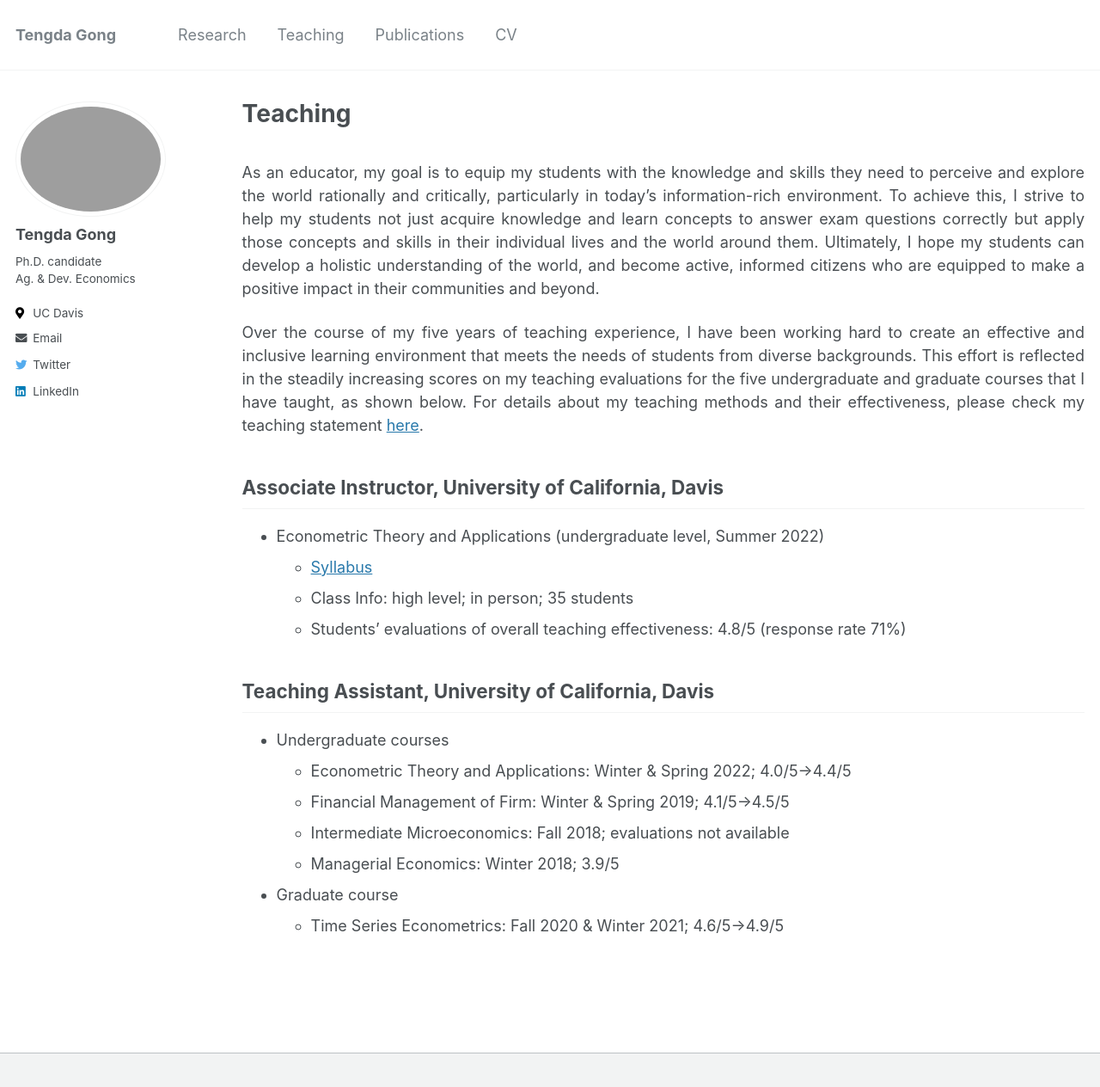
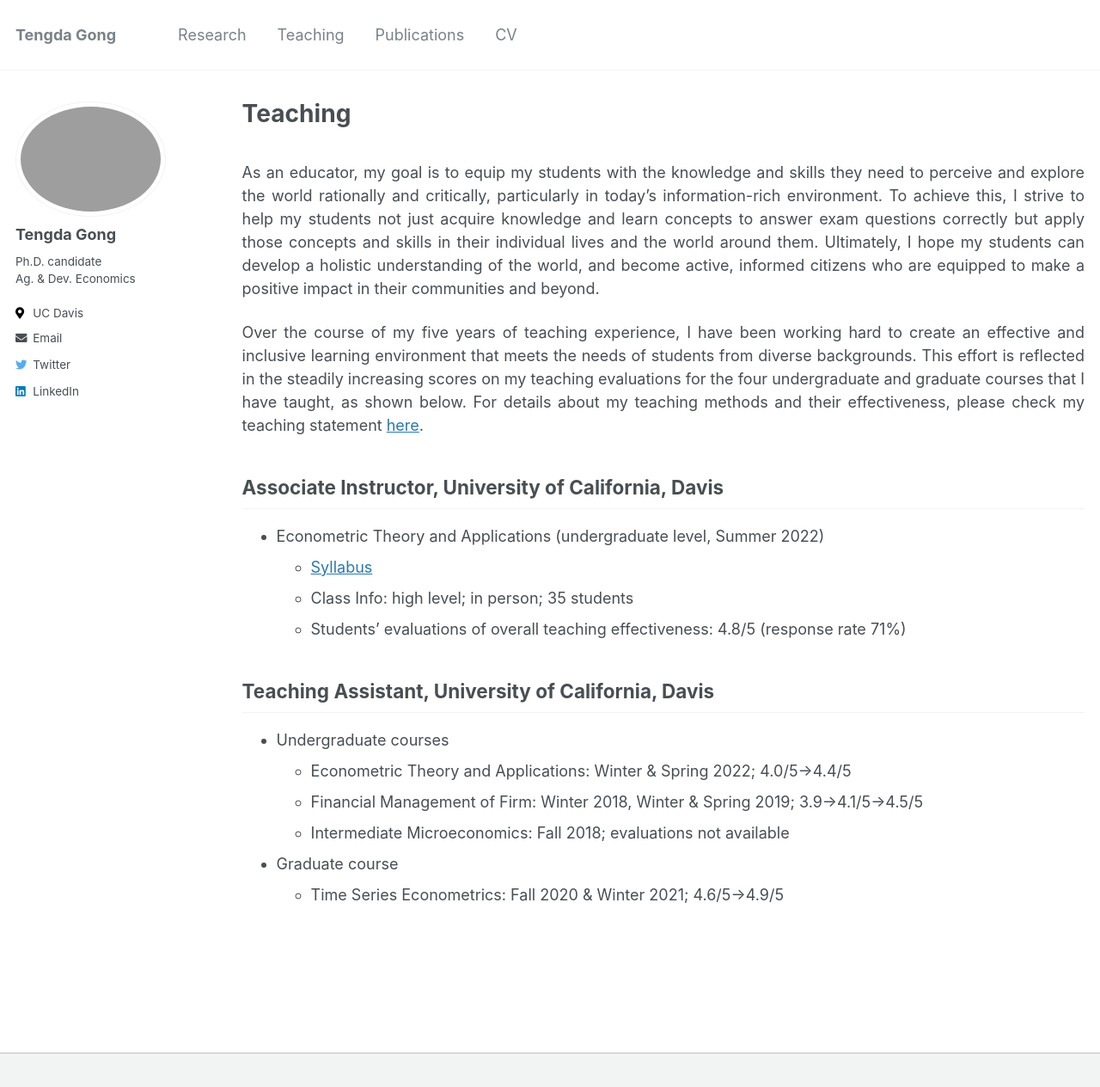
Before and after one commit to tendakung/tendakung.github.io, a Jekyll site: the page built from _pages/teaching.md, in a window 1280 px wide and 1297 px high. Shown: the top 1264 px of the window at 86% size. Built offline with Jekyll 4.4.1, drawn with Linux system fonts in a browser that asks for light colours.

Commit message:
update teaching courses

```diff
--- a/_pages/teaching.md
+++ b/_pages/teaching.md
@@ -7,7 +7,7 @@ title: "Teaching"
 <br>
 As an educator, my goal is to equip my students with the knowledge and skills they need to perceive and explore the world rationally and critically, particularly in today's information-rich environment. To achieve this, I strive to help my students not just acquire knowledge and learn concepts to answer exam questions correctly but apply those concepts and skills in their individual lives and the world around them. Ultimately, I hope my students can develop a holistic understanding of the world, and become active, informed citizens who are equipped to make a positive impact in their communities and beyond.
 
-Over the course of my five years of teaching experience, I have been working hard to create an effective and inclusive learning environment that meets the needs of students from diverse backgrounds. This effort is reflected in the steadily increasing scores on my teaching evaluations for the five undergraduate and graduate courses that I have taught, as shown below. For details about my teaching methods and their effectiveness, please check my teaching statement [here](/files/pdf/teaching/TS.pdf).
+Over the course of my five years of teaching experience, I have been working hard to create an effective and inclusive learning environment that meets the needs of students from diverse backgrounds. This effort is reflected in the steadily increasing scores on my teaching evaluations for the four undergraduate and graduate courses that I have taught, as shown below. For details about my teaching methods and their effectiveness, please check my teaching statement [here](/files/pdf/teaching/TS.pdf).
 
 ## Associate Instructor, University of California, Davis
 - Econometric Theory and Applications (undergraduate level, Summer 2022)
@@ -18,8 +18,7 @@ Over the course of my five years of teaching experience, I have been working har
 ## Teaching Assistant, University of California, Davis
 - Undergraduate courses
     - Econometric Theory and Applications: Winter & Spring 2022; 4.0/5->4.4/5
-    - Financial Management of Firm: Winter & Spring 2019; 4.1/5->4.5/5
+    - Financial Management of Firm: Winter 2018, Winter & Spring 2019; 3.9->4.1/5->4.5/5
     - Intermediate Microeconomics: Fall 2018; evaluations not available
-    - Managerial Economics: Winter 2018; 3.9/5
 - Graduate course
     - Time Series Econometrics: Fall 2020 & Winter 2021; 4.6/5->4.9/5
```
